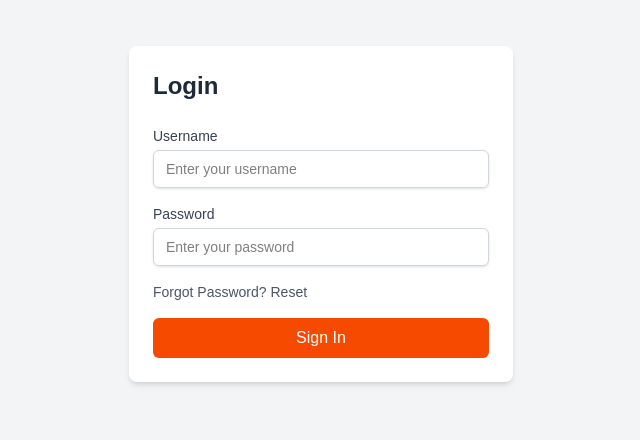
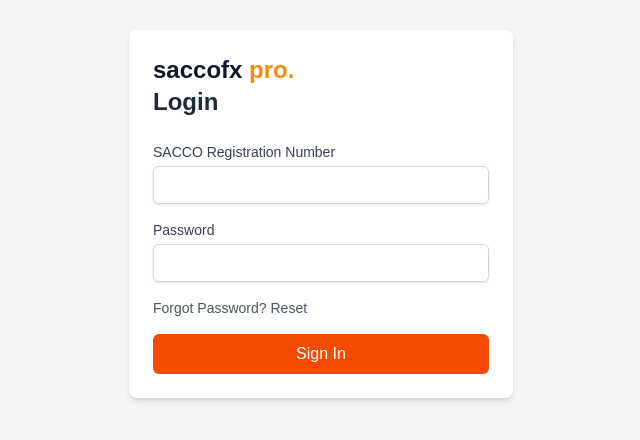
Before and after one commit to pacheko-ke/saccofx, a Next.js app: page /login in a window 1280 px wide. Shown: the part 186-626 px from the top of the page, without its empty margins (319-959 px from the left). Built offline with nearby package versions, Linux system fonts and the light colour scheme.

Commit message:
update login

```diff
--- a/app/(auth)/login/page.tsx
+++ b/app/(auth)/login/page.tsx
@@ -2,8 +2,9 @@
 export default function Login() {
 
     return (
-        <div className="flex items-center justify-center min-h-screen bg-gray-100">
+        <div className="flex items-center justify-center h-screen bg-gray-100">
             <div className="w-full max-w-sm bg-white rounded-lg shadow-md p-6">
+                <span className="text-2xl right font-semibold text-gray-900">saccofx <span className="text-orange-400">pro.</span></span>
                 <h2 className="text-2xl font-bold text-left  text-gray-800 mb-6">
                     Login
                 </h2>
@@ -14,7 +15,7 @@ export default function Login() {
                             htmlFor="username"
                             className="block text-sm font-medium text-gray-700"
                         >
-                            Username
+                            SACCO Registration Number
                         </label>
                         <input
                             type="text"
@@ -22,7 +23,7 @@ export default function Login() {
                             className="mt-1 block w-full px-3 py-2 border text-black border-gray-300
                          rounded-md shadow-sm focus:outline-none focus:ring-blue-500
                          focus:border-blue-500 sm:text-sm"
-                            placeholder="Enter your username"
+
                         />
                     </div>
 
@@ -40,7 +41,7 @@ export default function Login() {
                             className="mt-1 block w-full px-3 py-2 border text-black border-gray-300
                          rounded-md shadow-sm focus:outline-none focus:ring-blue-500
                          focus:border-blue-500 sm:text-sm"
-                            placeholder="Enter your password"
+
                         />
                     </div>
                     <p className="text-sm text-gray-600 mt-2"> Forgot Password? Reset</p>
```
